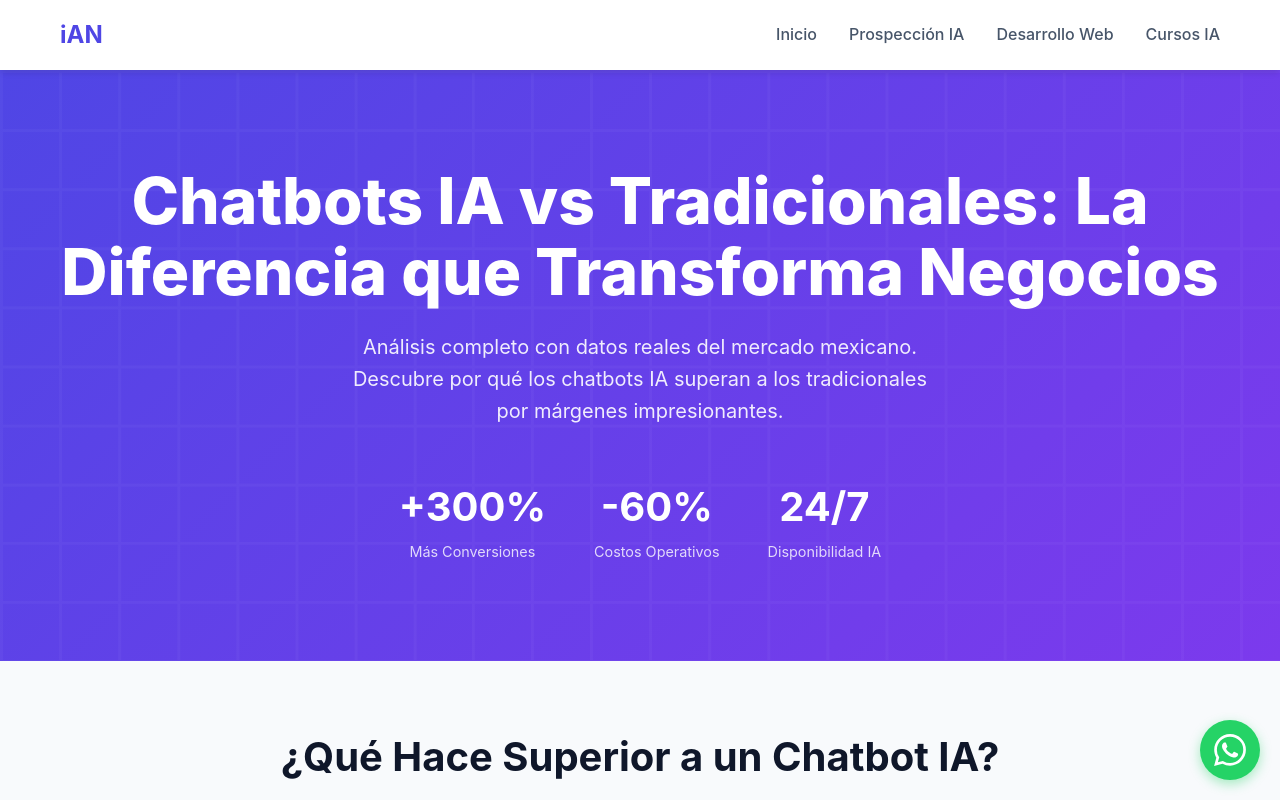
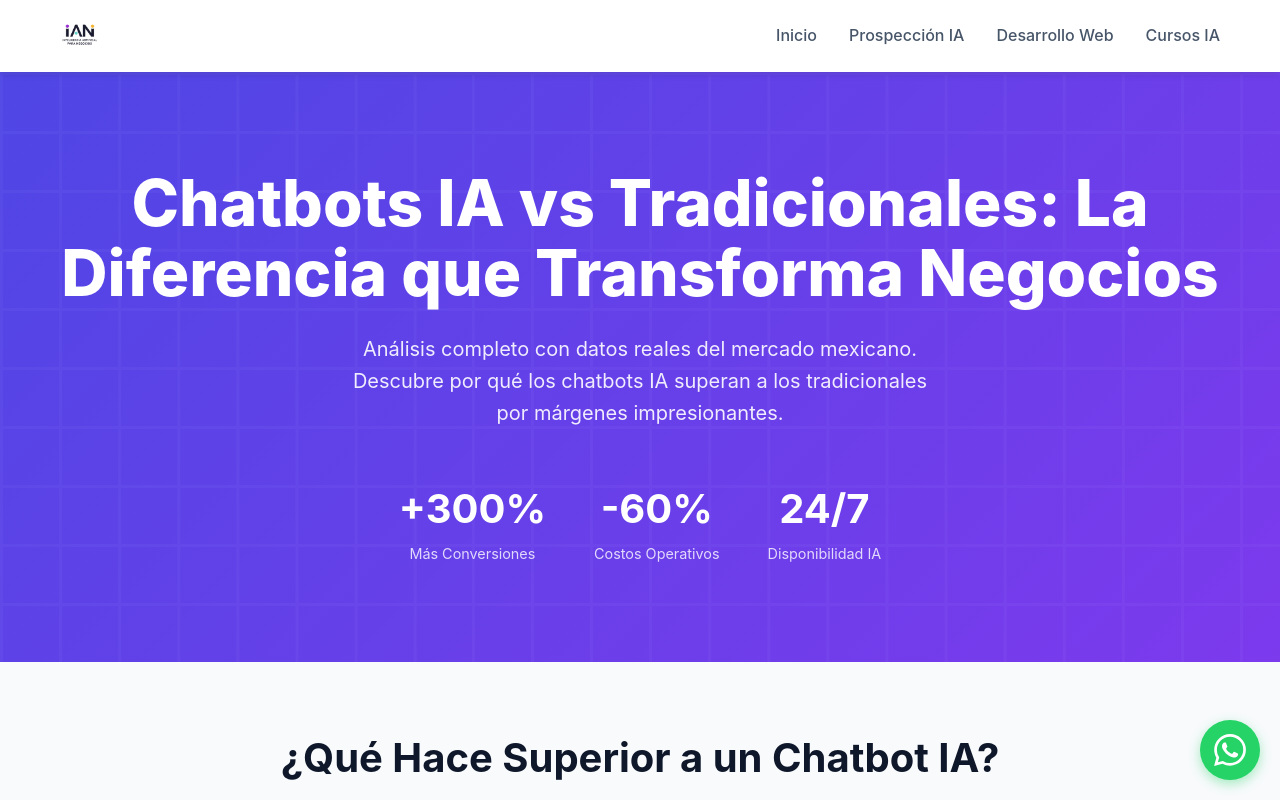
Before and after one commit to Seneval/ianwebsite, a plain HTML site: page chatbots-ia-vs-tradicionales-roi-mexico.html in a window 1280 px wide. Shown: the top 800 px of the page. Drawn offline with Linux system fonts and the light colour scheme.

Commit message:
fix: Replace text logo with actual image logo and remove customer limit
- Add real iAN logo image to both new content pages
- Remove minimum 100 customer restriction from chatbot calculator
- Update header navigation to use consistent logo styling

```diff
--- a/chatbots-ia-vs-tradicionales-roi-mexico.html
+++ b/chatbots-ia-vs-tradicionales-roi-mexico.html
@@ -160,10 +160,14 @@
         }
 
         .logo {
-            font-size: 1.5rem;
-            font-weight: 700;
-            color: var(--primary);
+            display: flex;
+            align-items: center;
             text-decoration: none;
+        }
+
+        .logo img {
+            height: 40px;
+            width: auto;
         }
 
         .nav-links {
@@ -707,7 +711,9 @@
     <!-- Header -->
     <header class="header">
         <nav class="container nav">
-            <a href="/" class="logo">iAN</a>
+            <a href="/" class="logo">
+                <img src="assets/logo/logo ian.png" alt="iAN - Inteligencia Artificial para Negocios">
+            </a>
             <ul class="nav-links">
                 <li><a href="/">Inicio</a></li>
                 <li><a href="/prospeccion-ia.html">Prospección IA</a></li>
@@ -916,7 +922,7 @@
                 <form id="chatbotROICalculator">
                     <div class="form-group">
                         <label for="monthlyCustomers">Clientes atendidos por mes</label>
-                        <input type="number" id="monthlyCustomers" class="form-control" placeholder="ej. 1500" min="100">
+                        <input type="number" id="monthlyCustomers" class="form-control" placeholder="ej. 1500" min="1">
                     </div>
                     <div class="form-group">
                         <label for="avgTicket">Ticket promedio por cliente (MXN)</label>
@@ -1206,7 +1212,7 @@
                     </select>
                 </div>
                 <div class="form-group">
-                    <input type="number" name="monthly_customers" class="form-control" placeholder="Clientes atendidos por mes (aprox)" min="100">
+                    <input type="number" name="monthly_customers" class="form-control" placeholder="Clientes atendidos por mes (aprox)" min="1">
                 </div>
 
                 <button type="submit" class="btn" style="width: 100%; font-size: 1.1rem; padding: 1rem;">
```
Also changed, not shown: facebook-ads-ia-guia-completa-mexico-2025.html (+10 -4 lines).
